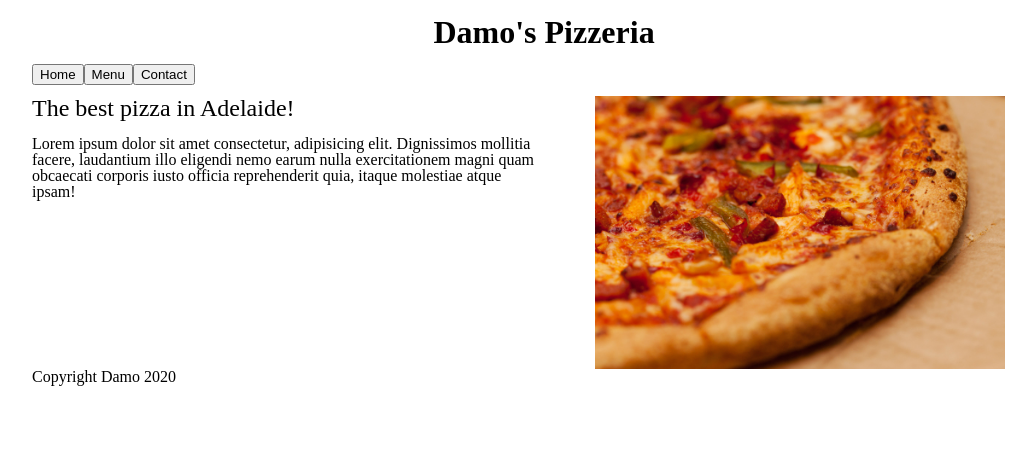
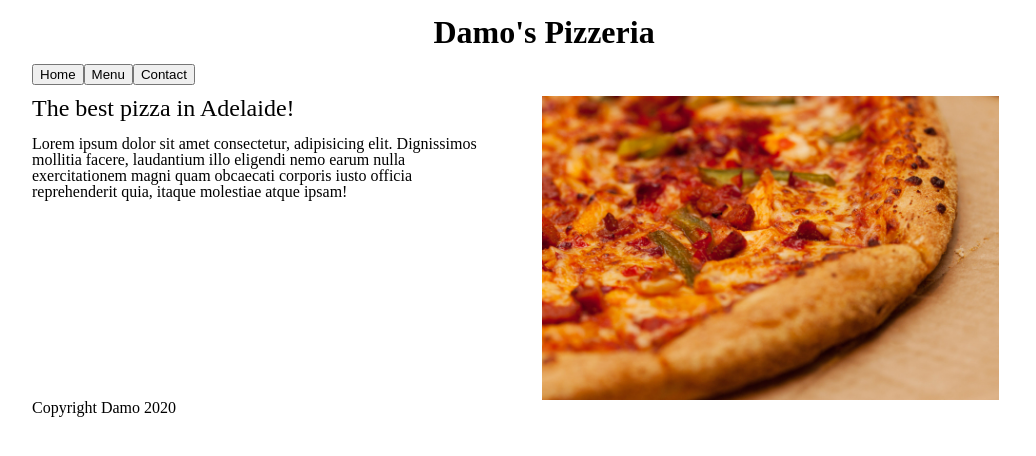
Before and after one commit to daniel-moderiano/restaurant, a website built with webpack: page dist/index.html in a window 1280 px wide. Shown: the whole page, without its empty margins (96-1132 px from the left). Built offline with nearby package versions, Linux system fonts and the light colour scheme.

Commit message:
Added main html tag to hold tab contents

```diff
--- a/src/homePage.js
+++ b/src/homePage.js
@@ -8,6 +8,7 @@ const homePage = function() {
     const nav = document.createElement("nav");
     const navBtnGroup = document.createElement("div");
     const navBtns = ["Home", "Menu", "Contact"];
+    const main = document.createElement("div");
     const introduction = document.createElement("section");
     const introductionTitle = document.createElement("h2");
     const introductionText = document.createElement("article");
@@ -19,7 +20,7 @@ const homePage = function() {
     // Append first degree child nodes to grid container
     content.appendChild(grid);
 
-    const firstChildren = [header, nav, introduction, imageContainer, footer];
+    const firstChildren = [header, nav, main, footer];
     firstChildren.forEach(child => grid.appendChild(child));
 
     // Append second and third degree child nodes to relevant parent nodes
@@ -33,6 +34,8 @@ const homePage = function() {
         navBtnGroup.appendChild(navBtn);
     }
 
+    main.appendChild(introduction);
+    main.appendChild(imageContainer);
     introduction.appendChild(introductionTitle);
     introduction.appendChild(introductionText);
     imageContainer.appendChild(image);
@@ -49,6 +52,7 @@ const homePage = function() {
     header.classList.add("header");
     nav.classList.add("nav");
     navBtnGroup.classList.add("nav__btn-group");
+    main.classList.add("main");
     introduction.classList.add("introduction");
     introductionTitle.classList.add("introduction__title");
     introductionText.classList.add("introduction__text");
--- a/src/style.css
+++ b/src/style.css
@@ -16,7 +16,7 @@ img {
     grid-template-areas:
         "header header"
         "nav nav"
-        "introduction image"
+        "main main"
         "footer footer";
 }
 
@@ -33,6 +33,11 @@ img {
     grid-area: nav;
     height: 2em;
 
+}
+
+.main {
+    grid-area: main;
+    display: flex;
 }
 
 .introduction {
```
Also changed, not shown: dist/main.js.
